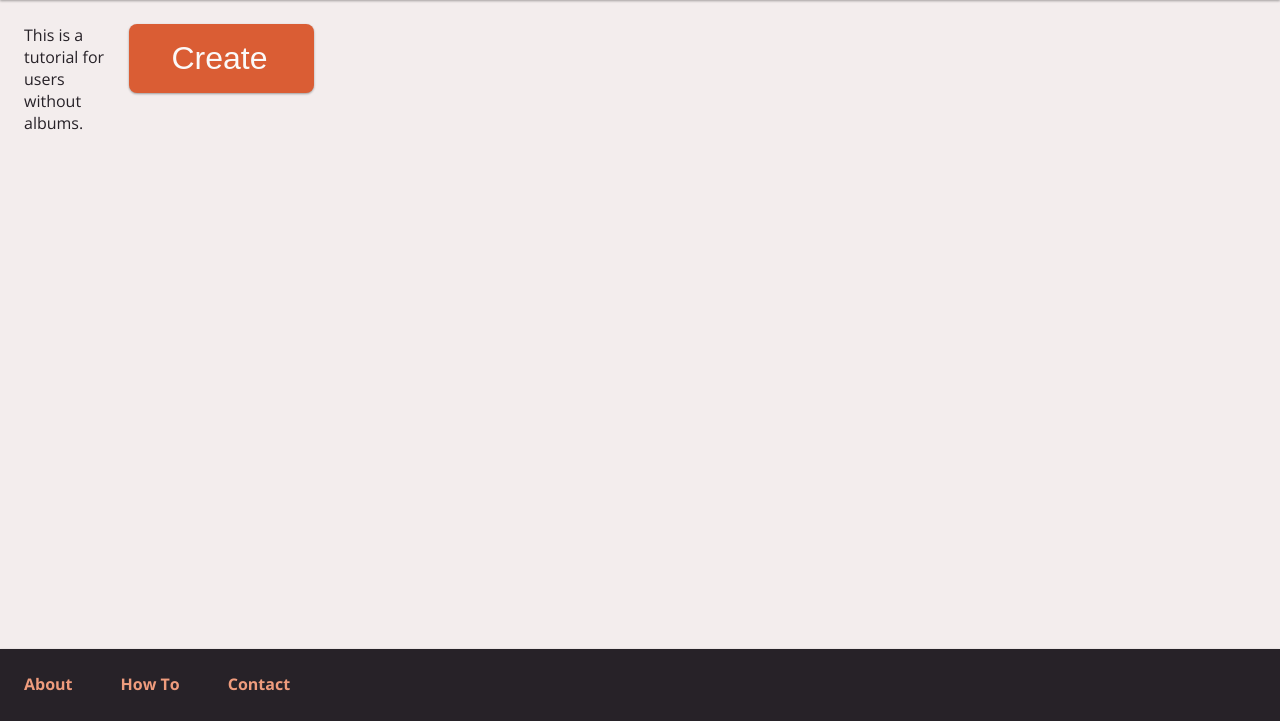
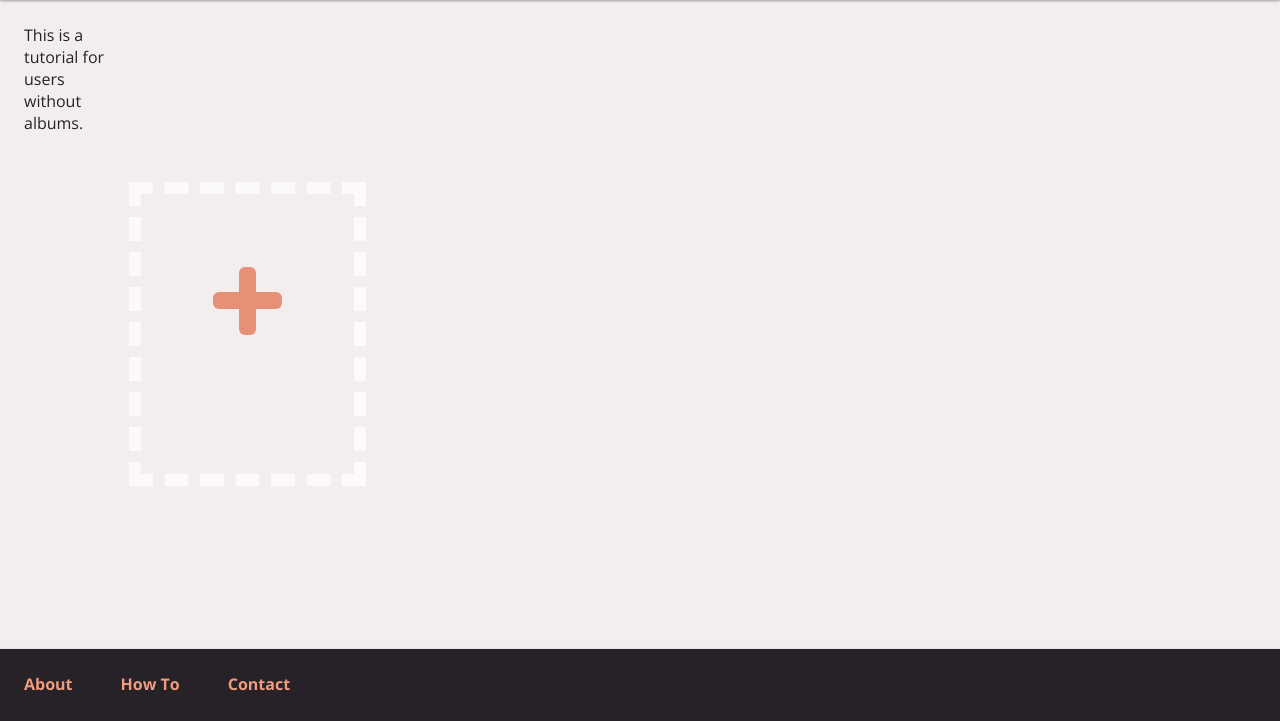
Before and after one commit to AnaArsovska/LazyCloudAlbum, a Python web app: template templates/tutorial.html.j2 in a window 1280 px wide. Shown: the part 79-800 px from the top of the page. Run offline with Jinja, Linux system fonts and the light colour scheme; the template is opened without the code that fills it: most values are stand-ins (such as "Sample title", 1, 10 or a date in 2020); some libraries are stand-ins or nearby versions.

Commit message:
Minor styling changes

```diff
--- a/static/styles.scss
+++ b/static/styles.scss
@@ -13,7 +13,7 @@ $dark: #272228;
 $shadow: 0 1px 3px rgba(0,0,0,0.12), 0 1px 2px rgba(0,0,0,0.24);
 $shadow-up: 0 10px 20px rgba(0,0,0,0.19), 0 6px 6px rgba(0,0,0,0.23);
 
-header, footer, li, button {
+header, footer, li, .button {
    box-shadow: $shadow;
 }
 
@@ -269,11 +269,12 @@ form {
    opacity: .5;
 }
 
-button {
+.button {
    background-color: $accent-dark;
    border-radius: 8px;
    border: none;
    font-size: 24pt;
+   font-weight: 400;
    color: $light;
    text-align: center;
    width: 100%;
--- a/templates/create.html.j2
+++ b/templates/create.html.j2
@@ -35,7 +35,7 @@ function sendForm(form) {
                               <i class ='fa fa-book' aria-hidden='hidden'></i>
                               </br>
                               We're putting your album together </h2>
-                              You'll recieve an email when its's done
+                              You'll recieve an email when it's ready.
                               <br/><br/>
                               <a href = '/'> Redirecting you back to gallery...</a> </span>`);
       $(".redirect").hide().delay(600).fadeIn("slow");
@@ -138,6 +138,6 @@ $(function(ready){
    <!-- Preview images injected here -->
 </div>
 
-<button id = "build_button" type="submit" onclick="return sendForm(this.form);" value="Build" form="build_form"> <span> Build <i class="fa fa-scissors" aria-hidden="true"></i> </span></button>
+<button class="button" id="build_button" type="submit" onclick="return sendForm(this.form);" value="Build" form="build_form"> <span> Build <i class="fa fa-scissors" aria-hidden="true"></i> </span></button>
 
 {% endblock %}
--- a/templates/tutorial.html.j2
+++ b/templates/tutorial.html.j2
@@ -4,6 +4,12 @@
 {% block content %}
    This is a tutorial for users without albums.
 
-   {{ button.button("create", "fa-scissors","Create", "/create", "get") }}
+   <ul>
+      <li class = "next_album">
+         <a href="/create" style="padding-bottom: 4em;">
+            <div class = "square"><div class = "content"> + </div> <div class = "content" id="up"> + </div></div>
+         </a>
+      </li>
+   </ul>
 
 {% endblock %}
```
Also changed, not shown: static/styles.min.css.
